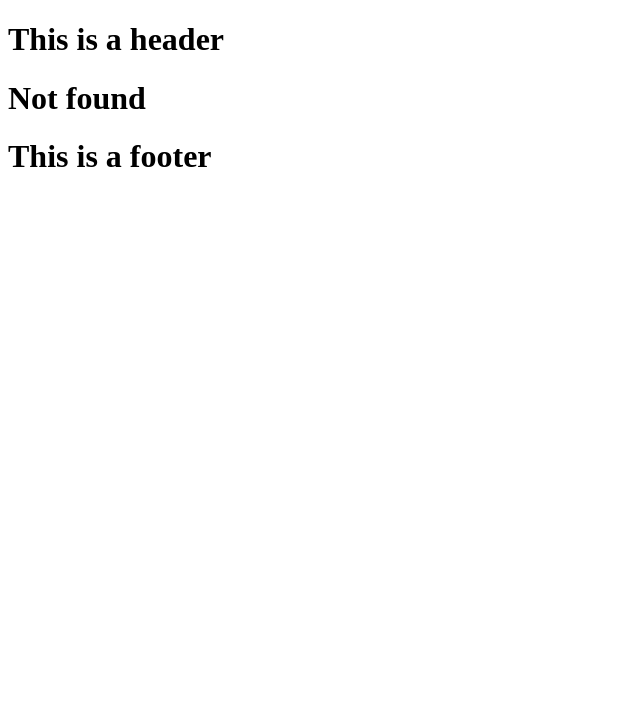
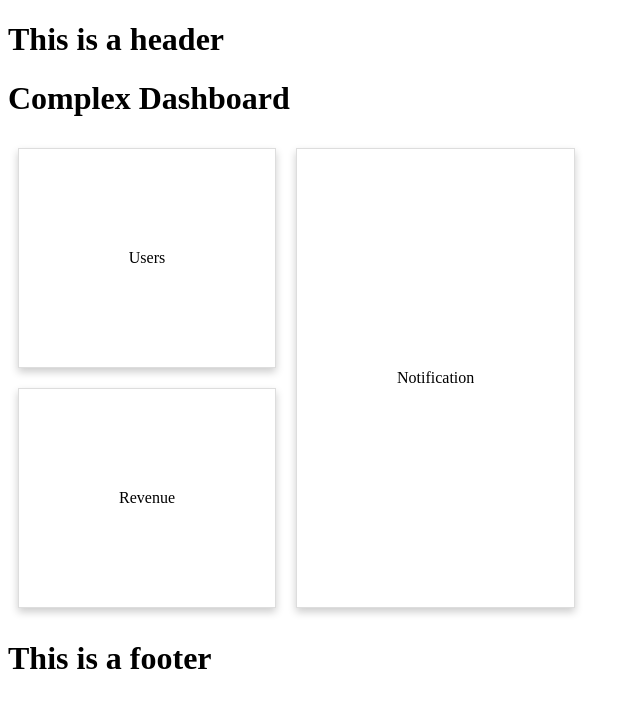
Before and after one commit to muhammed-anas-na/NEXTJS-Learning, a Next.js app: page /complex-dashboard in a window 1280 px wide. Before the commit this address had no page. Shown: the top 708 px of the page, without its empty margins (0-640 px from the left). Built offline with nearby package versions, Linux system fonts and the light colour scheme.

Commit message:
Parallel routing implemented

```diff
--- /dev/null
+++ b/src/app/complex-dashboard/@notification/page.tsx
@@ -0,0 +1,5 @@
+import Card from "@/app/components/card";
+
+export default function Notification(){
+    return <Card>Notification</Card>
+}
--- /dev/null
+++ b/src/app/complex-dashboard/@revenue/page.tsx
@@ -0,0 +1,5 @@
+import Card from "@/app/components/card";
+
+export default function Revenue(){
+    return <Card>Revenue</Card>
+}
--- /dev/null
+++ b/src/app/complex-dashboard/@users/page.tsx
@@ -0,0 +1,5 @@
+import Card from "@/app/components/card";
+
+export default function Users(){
+    return <Card>Users</Card>
+}
--- /dev/null
+++ b/src/app/complex-dashboard/layout.tsx
@@ -0,0 +1,24 @@
+export default function CompleDashboardLayout({
+    children,
+    users,
+    revenue,
+    notification
+} : {
+    children: React.ReactNode;
+    users: React.ReactNode;
+    revenue: React.ReactNode;
+    notification: React.ReactNode;
+}){
+    return (
+        <div>
+            <div>{children}</div>
+            <div style={{display:"flex"}}>
+                <div style={{display:"flex" , flexDirection:"column"}}>
+                    <div>{users}</div>
+                    <div>{revenue}</div>
+                </div>
+                <div style={{display:"flex" , flex:1}}>{notification}</div>
+            </div>
+        </div>
+    )
+}
--- /dev/null
+++ b/src/app/complex-dashboard/page.tsx
@@ -0,0 +1,3 @@
+export default function Dashboard(){
+    return <h1>Complex Dashboard</h1>
+}
--- /dev/null
+++ b/src/app/components/card.tsx
@@ -0,0 +1,16 @@
+const Card =({children} : {children:React.ReactNode})=>{
+    const cardSttyle = {
+        padding:"100px",
+        margin:"10px",
+        boxShadow:"0 4px 8px 0 rgba(0,0,0,0.2)",
+        border:"1px solid #ddd",
+        display:"flex",
+        justifyContent:"center",
+        alignItems:"center",
+
+    }
+
+    return <div style={cardSttyle}>{children}</div>
+}
+
+export default Card;
```
